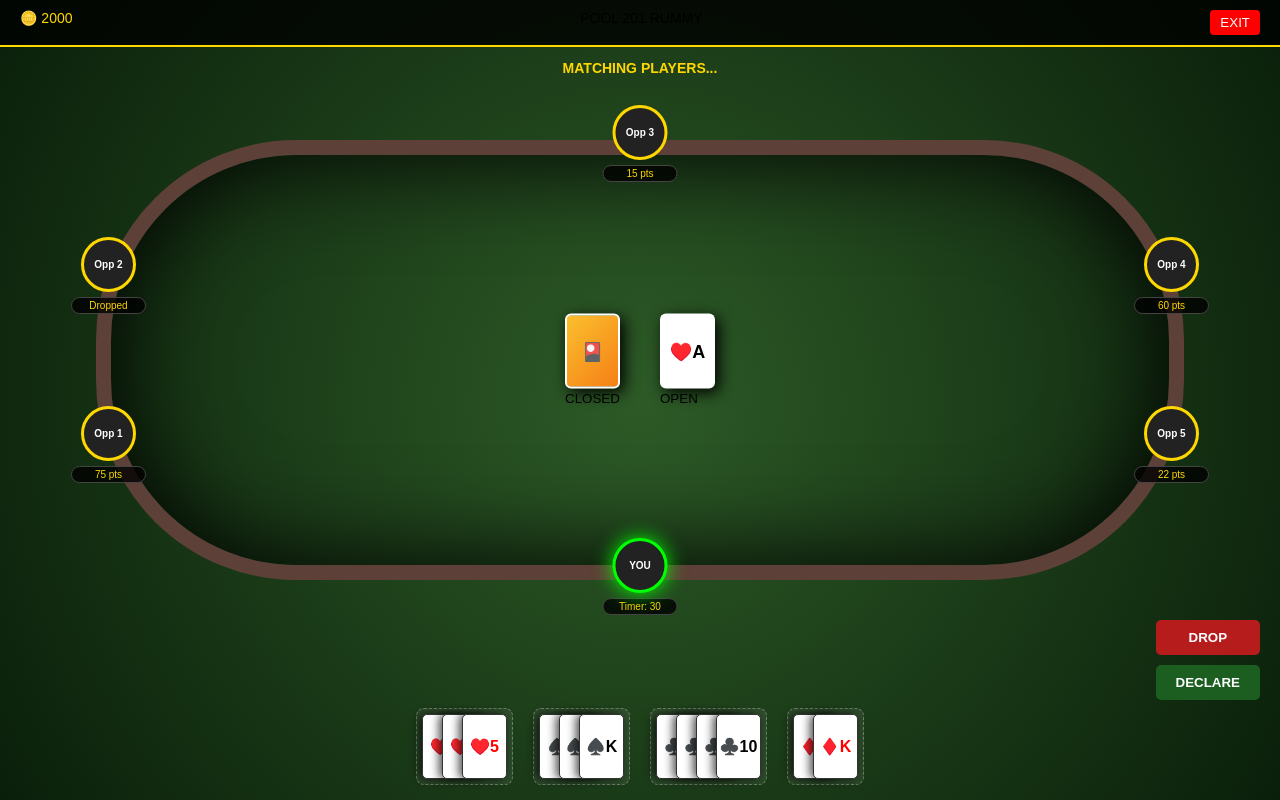
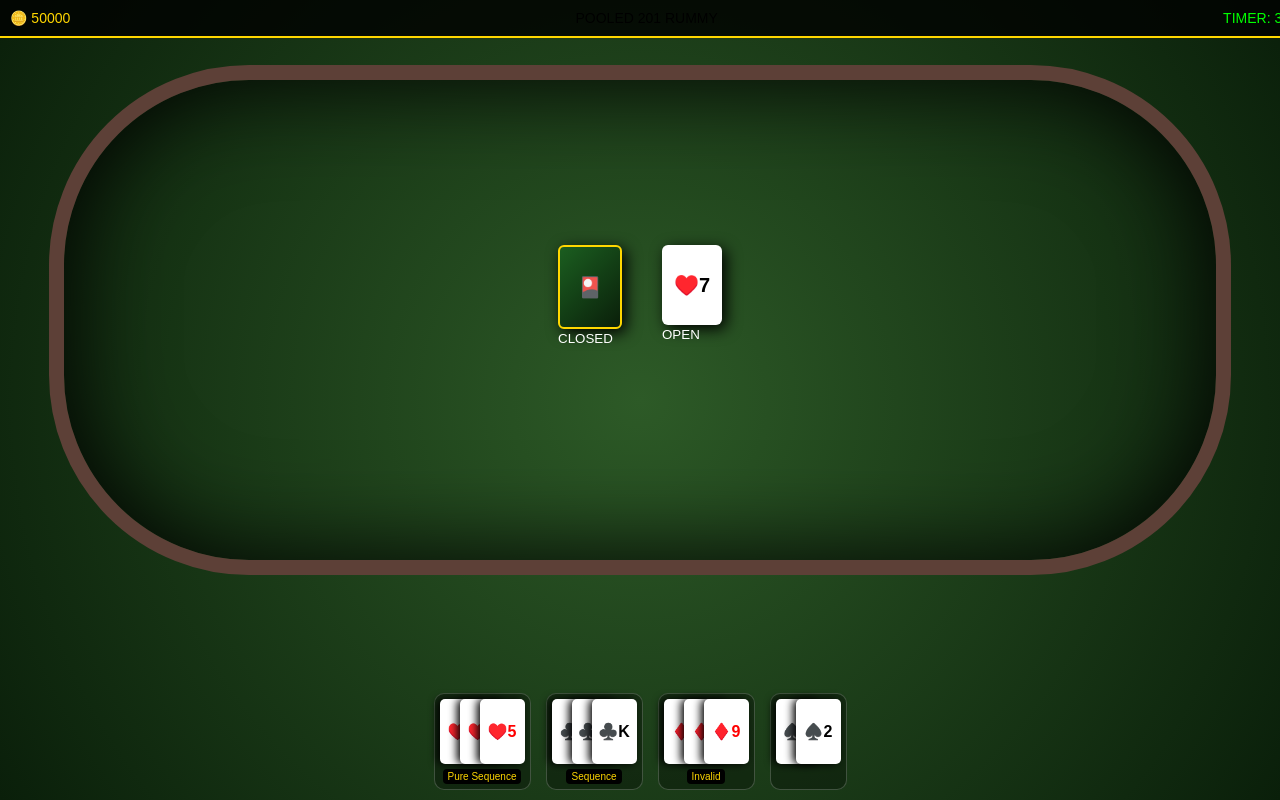
Before and after one commit to Rummyrexclub/RUMMYREX, a website: page public/play.html in a window 1280 px wide. Drawn offline with nearby package versions, Linux system fonts and the light colour scheme; no server answers.

Commit message:
Update play.html

```diff
--- a/public/play.html
+++ b/public/play.html
@@ -6,93 +6,56 @@
     <title>Rummy Pro Official</title>
     <script src="/socket.io/socket.io.js"></script>
     <style>
-        * { box-sizing: border-box; }
         body { background: #000; margin: 0; overflow: hidden; font-family: sans-serif; }
-        .game-canvas { width: 100vw; height: 100vh; background: radial-gradient(circle, #2d5a27 0%, #0a1f0a 100%); position: relative; }
+        .game-canvas { width: 100vw; height: 100vh; background: radial-gradient(circle, #2d5a27, #0a1f0a); position: relative; }
+        .rummy-table { width: 90vw; height: 60vh; border: 15px solid #5d4037; border-radius: 200px; position: absolute; top: 40%; left: 50%; transform: translate(-50%, -50%); box-shadow: inset 0 0 100px #000; }
 
-        /* Professional Table */
-        .rummy-table { width: 85vw; height: 55vh; border: 15px solid #5d4037; border-radius: 200px; position: absolute; top: 45%; left: 50%; transform: translate(-50%, -50%); box-shadow: inset 0 0 100px #000; }
+        /* Decks */
+        .deck-box { position: absolute; top: 45%; left: 50%; transform: translate(-50%, -50%); display: flex; gap: 40px; }
+        .card-stack { width: 60px; height: 80px; background: white; border-radius: 6px; color: black; display: flex; align-items: center; justify-content: center; font-weight: bold; font-size: 20px; box-shadow: 4px 4px 15px #000; cursor: pointer; }
+        .closed-deck { background: linear-gradient(135deg, #1b5e20, #0a1f0a); color: white; border: 2px solid gold; }
 
-        /* Players - 6 Seater Setup */
-        .player-node { position: absolute; width: 75px; text-align: center; color: #fff; z-index: 5; }
-        .pos-1 { bottom: -50px; left: 50%; transform: translateX(-50%); } /* YOU */
-        .pos-2 { bottom: 20%; left: -40px; } .pos-3 { top: 20%; left: -40px; }
-        .pos-4 { top: -50px; left: 50%; transform: translateX(-50%); }
-        .pos-5 { top: 20%; right: -40px; } .pos-6 { bottom: 20%; right: -40px; }
+        /* Card Grouping UI */
+        .player-hand { position: fixed; bottom: 10px; width: 100%; display: flex; justify-content: center; gap: 15px; }
+        .hand-group { display: flex; background: rgba(0,0,0,0.3); padding: 5px; border-radius: 10px; border: 1px solid rgba(255,255,255,0.2); flex-direction: column; align-items: center; }
+        .group-label { font-size: 10px; color: gold; margin-top: 5px; background: #000; padding: 2px 5px; border-radius: 4px; }
+        .card-row { display: flex; }
+        .card { width: 45px; height: 65px; background: white; border-radius: 5px; color: black; margin-left: -25px; display: flex; align-items: center; justify-content: center; font-weight: bold; box-shadow: -3px 0 8px #000; cursor: pointer; transition: 0.2s; }
+        .card:first-child { margin-left: 0; }
+        .card:hover { transform: translateY(-15px); }
 
-        .avatar-frame { width: 55px; height: 55px; background: #222; border: 3px solid gold; border-radius: 50%; margin: 0 auto; display: flex; align-items: center; justify-content: center; font-weight: bold; font-size: 10px; position: relative; }
-        .active-glow { border-color: #00ff00 !important; box-shadow: 0 0 20px #00ff00; }
-        .score-pill { background: rgba(0,0,0,0.8); color: gold; font-size: 10px; padding: 2px 6px; border-radius: 10px; margin-top: 5px; border: 1px solid #444; }
-
-        /* Decks in Middle */
-        .deck-box { position: absolute; top: 50%; left: 50%; transform: translate(-50%, -50%); display: flex; gap: 40px; }
-        .card-stack { width: 55px; height: 75px; background: white; border-radius: 6px; color: black; display: flex; align-items: center; justify-content: center; font-weight: bold; font-size: 18px; box-shadow: 4px 4px 15px #000; cursor: pointer; }
-        .closed-deck { background: linear-gradient(135deg, #fbc02d, #f57f17); border: 2px solid white; color: white; }
-
-        /* Professional Card Grouping */
-        .player-hand { position: fixed; bottom: 15px; width: 100%; display: flex; justify-content: center; gap: 20px; z-index: 10; }
-        .hand-group { display: flex; background: rgba(255,255,255,0.08); padding: 5px; border-radius: 8px; border: 1px dashed rgba(255,255,255,0.3); }
-        .card-entity { width: 45px; height: 65px; background: white; border-radius: 5px; border: 1px solid #333; color: black; margin-left: -25px; display: flex; align-items: center; justify-content: center; font-weight: bold; box-shadow: -3px 0 10px rgba(0,0,0,0.7); cursor: pointer; transition: 0.2s; }
-        .card-entity:first-child { margin-left: 0; }
-        .card-entity:hover { transform: translateY(-20px); z-index: 100; }
-
-        .header-strip { position: fixed; top: 0; width: 100%; display: flex; justify-content: space-between; padding: 10px 20px; background: rgba(0,0,0,0.8); border-bottom: 2px solid gold; font-size: 14px; z-index: 20; }
-        .game-status { position: fixed; top: 60px; width: 100%; text-align: center; color: gold; font-weight: bold; font-size: 14px; }
-        .btn-layer { position: fixed; bottom: 100px; right: 20px; display: flex; flex-direction: column; gap: 10px; }
-        .action-btn { padding: 10px 20px; border-radius: 5px; border: none; font-weight: bold; color: white; cursor: pointer; text-transform: uppercase; }
+        .header { position: fixed; top: 0; width: 100%; display: flex; justify-content: space-between; padding: 10px; background: rgba(0,0,0,0.8); border-bottom: 2px solid gold; font-size: 14px; z-index: 100; }
     </style>
 </head>
 <body>
-
     <div class="game-canvas">
-    <div class="header-strip">
-        <div style="color: gold;">🪙 <span id="userCoins">0</span></div>
-        <div id="tableName">POOL 201 RUMMY</div>
-        <button onclick="location.href='lobby.html'" style="background:red; color:white; border:none; padding:5px 10px; border-radius:4px;">EXIT</button>
+        <div class="header">
+            <div style="color: gold;">🪙 <span id="userCoins">50000</span></div>
+            <div id="gameMsg">POOLED 201 RUMMY</div>
+            <div style="color: #00ff00;">TIMER: <span id="timer">30</span></div>
         </div>
 
-    <div class="game-status" id="gameMsg">MATCHING PLAYERS...</div>
-
         <div class="rummy-table">
-        <div class="player-node pos-1" id="p1"><div class="avatar-frame active-glow">YOU</div><div class="score-pill">Timer: <span id="timer">30</span></div></div>
-        <div class="player-node pos-2"><div class="avatar-frame">Opp 1</div><div class="score-pill">75 pts</div></div>
-        <div class="player-node pos-3"><div class="avatar-frame">Opp 2</div><div class="score-pill">Dropped</div></div>
-        <div class="player-node pos-4"><div class="avatar-frame">Opp 3</div><div class="score-pill">15 pts</div></div>
-        <div class="player-node pos-5"><div class="avatar-frame">Opp 4</div><div class="score-pill">60 pts</div></div>
-        <div class="player-node pos-6"><div class="avatar-frame">Opp 5</div><div class="score-pill">22 pts</div></div>
-
             <div class="deck-box">
-            <div><div class="card-stack closed-deck" onclick="pickCard()">🎴</div><small>CLOSED</small></div>
-            <div><div class="card-stack" id="openCard">♥️A</div><small>OPEN</small></div>
+                <div><div class="card-stack closed-deck" onclick="pickCard()">🎴</div><small style="color:#fff">CLOSED</small></div>
+                <div><div class="card-stack" id="openCard">♥️7</div><small style="color:#fff">OPEN</small></div>
             </div>
         </div>
 
         <div class="player-hand" id="handDisplay"></div>
-
-    <div class="btn-layer">
-        <button class="action-btn" style="background:#b71c1c;" onclick="location.href='lobby.html'">DROP</button>
-        <button class="action-btn" style="background:#1b5e20;" onclick="declareGame()">DECLARE</button>
-    </div>
     </div>
 
 <script>
     const socket = io();
-    document.getElementById('userCoins').innerText = localStorage.getItem('coins') || 2000;
-
-    // Grouped Cards Logic
     let myHand = [
-        ['♥️3', '♥️4', '♥️5'],
-        ['♠️J', '♠️Q', '♠️K'],
-        ['♣️7', '♣️8', '♣️9', '♣️10'],
-        ['♦️A', '♦️K']
+        { cards: ['♥️3', '♥️4', '♥️5'], label: 'Pure Sequence' },
+        { cards: ['♣️J', '♣️Q', '♣️K'], label: 'Sequence' },
+        { cards: ['♦️7', '♦️8', '♦️9'], label: 'Invalid' },
+        { cards: ['♠️A', '♠️2'] }
     ];
 
-    socket.emit('joinGame', { name: localStorage.getItem('name') });
-
-    socket.on('gameStart', (data) => {
-        document.getElementById('gameMsg').innerText = "GAME STARTED! YOUR TURN";
-        renderHand();
-    });
+    socket.on('connect', () => socket.emit('joinGame'));
+    socket.on('timerSync', (time) => document.getElementById('timer').innerText = time);
 
     function renderHand() {
         const container = document.getElementById('handDisplay');
@@ -100,35 +63,36 @@
         myHand.forEach((group, gIdx) => {
             const groupDiv = document.createElement('div');
             groupDiv.className = 'hand-group';
-            group.forEach((card, cIdx) => {
+            const row = document.createElement('div');
+            row.className = 'card-row';
+            group.cards.forEach((card, cIdx) => {
                 const el = document.createElement('div');
-                el.className = 'card-entity';
+                el.className = 'card';
                 el.style.color = (card.includes('♥️') || card.includes('♦️')) ? 'red' : 'black';
                 el.innerText = card;
                 el.onclick = () => discard(gIdx, cIdx);
-                groupDiv.appendChild(el);
+                row.appendChild(el);
             });
+            groupDiv.appendChild(row);
+            if(group.label) {
+                const label = document.createElement('div');
+                label.className = 'group-label';
+                label.innerText = group.label;
+                groupDiv.appendChild(label);
+            }
             container.appendChild(groupDiv);
         });
     }
 
     function pickCard() {
-        if(myHand.flat().length >= 14) return;
-        myHand[myHand.length - 1].push('♣️A');
+        myHand[myHand.length - 1].cards.push('♣️A');
         renderHand();
     }
 
     function discard(gIdx, cIdx) {
-        if(myHand.flat().length < 14) return;
-        const discarded = myHand[gIdx].splice(cIdx, 1);
-        document.getElementById('openCard').innerText = discarded[0];
-        document.getElementById('openCard').style.color = (discarded[0].includes('♥️') || discarded[0].includes('♦️')) ? 'red' : 'black';
+        if(myHand.flat().length < 13) return; // Basic rule
+        myHand[gIdx].cards.splice(cIdx, 1);
         renderHand();
-    }
-
-    function declareGame() {
-        alert("101/201 Pool Rummy - Validation Success!");
-        location.href = 'lobby.html';
     }
 
     renderHand();
```
Lines whose indentation alone changed are shown as unchanged.
